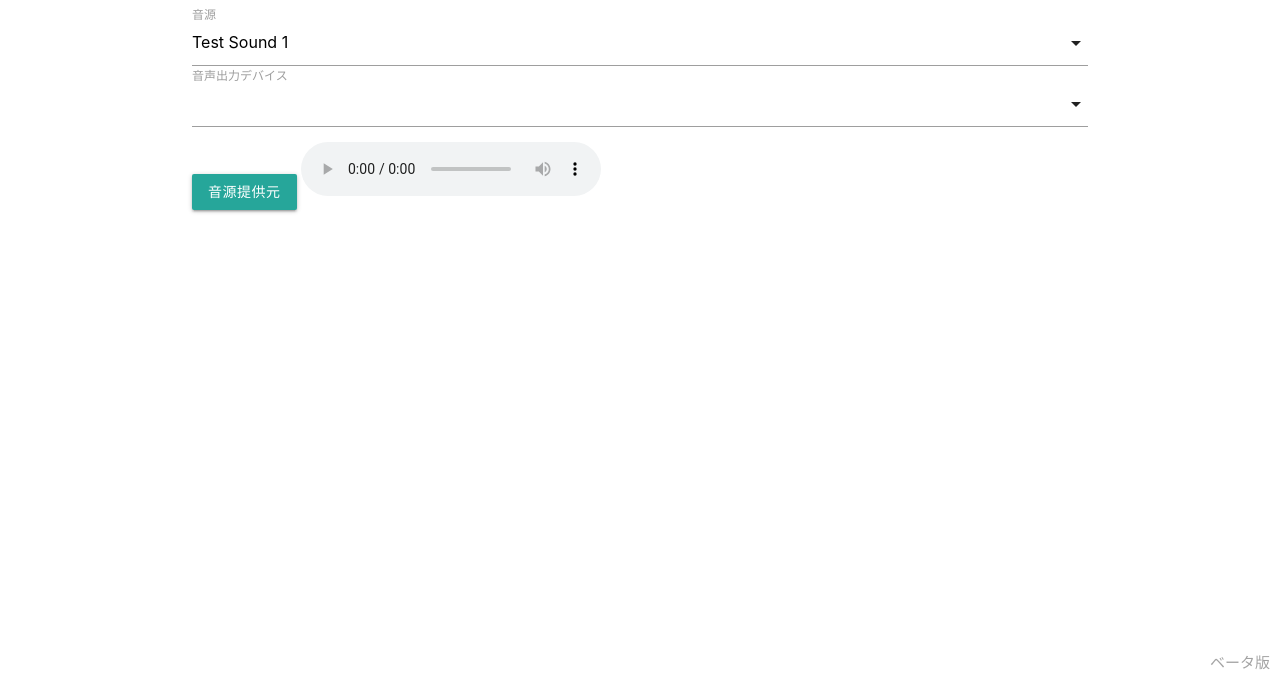
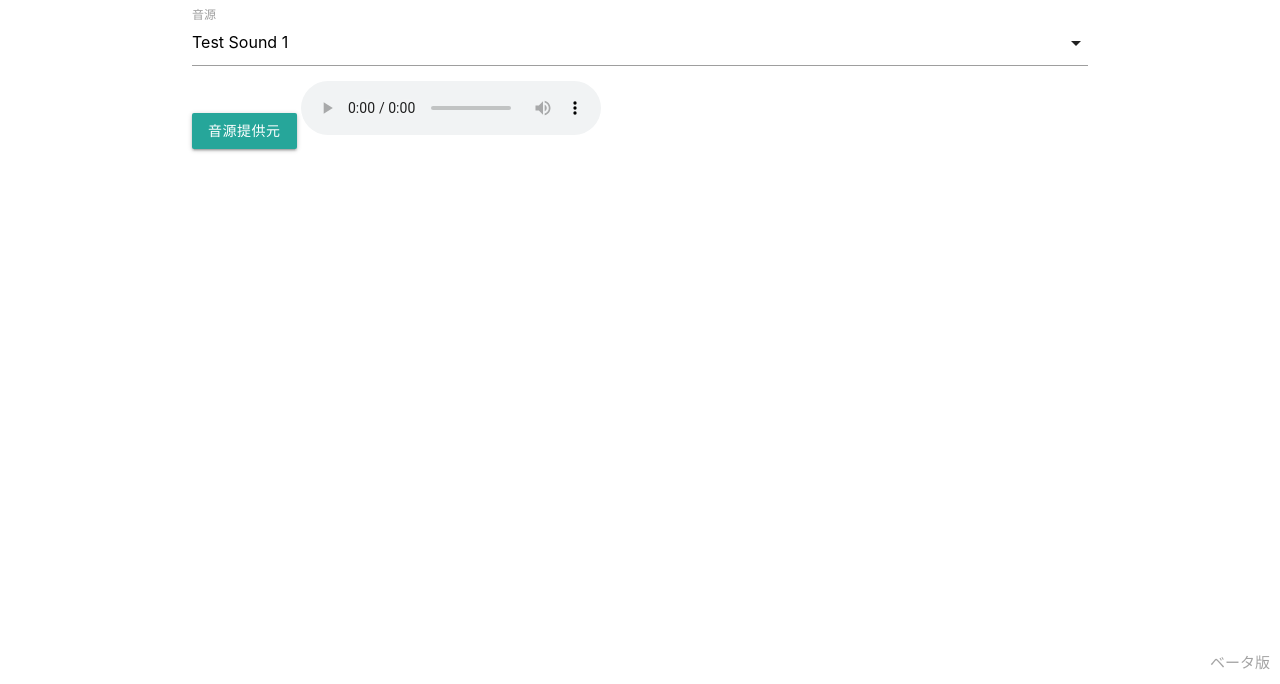
Before and after one commit to PCManagerplus/tool-sounds, a plain HTML site: page index.html in a window 1280 px wide. Shown: the part 116-800 px from the top of the page. Drawn offline with nearby package versions, Linux system fonts and the light colour scheme.

Commit message:
Update index.html

```diff
--- a/index.html
+++ b/index.html
@@ -31,14 +31,6 @@
                 <option value="audio/test_sound3.mp3">今後、追加予定</option>
             </select>
             <label>音源</label>
-        </div>
-
-        <!-- 音声出力デバイス選択プルダウンメニュー -->
-        <div class="input-field">
-            <select id="audioOutputSelect">
-                <!-- Options will be populated dynamically using JavaScript -->
-            </select>
-            <label>音声出力デバイス</label>
         </div>
 
         <!-- 音源提供元のボタン -->
```
